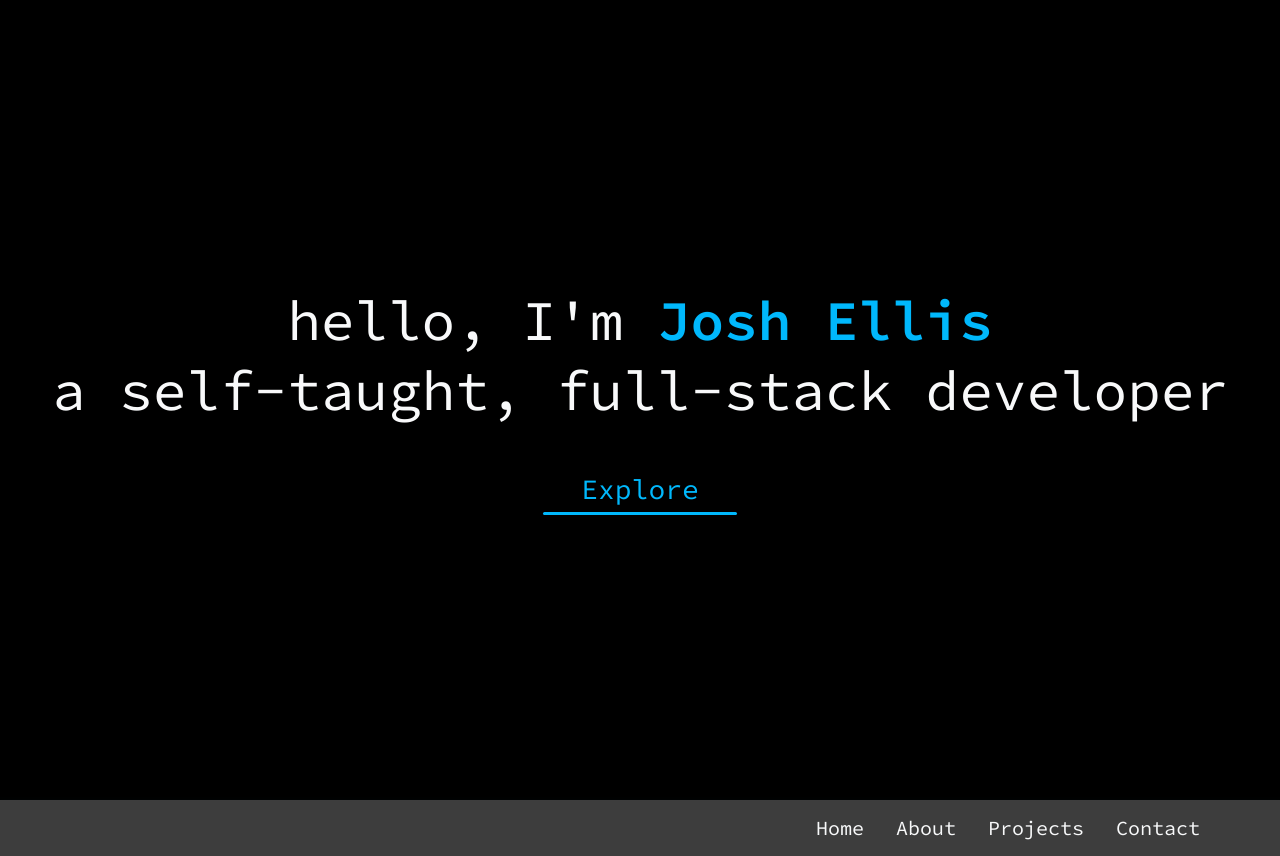
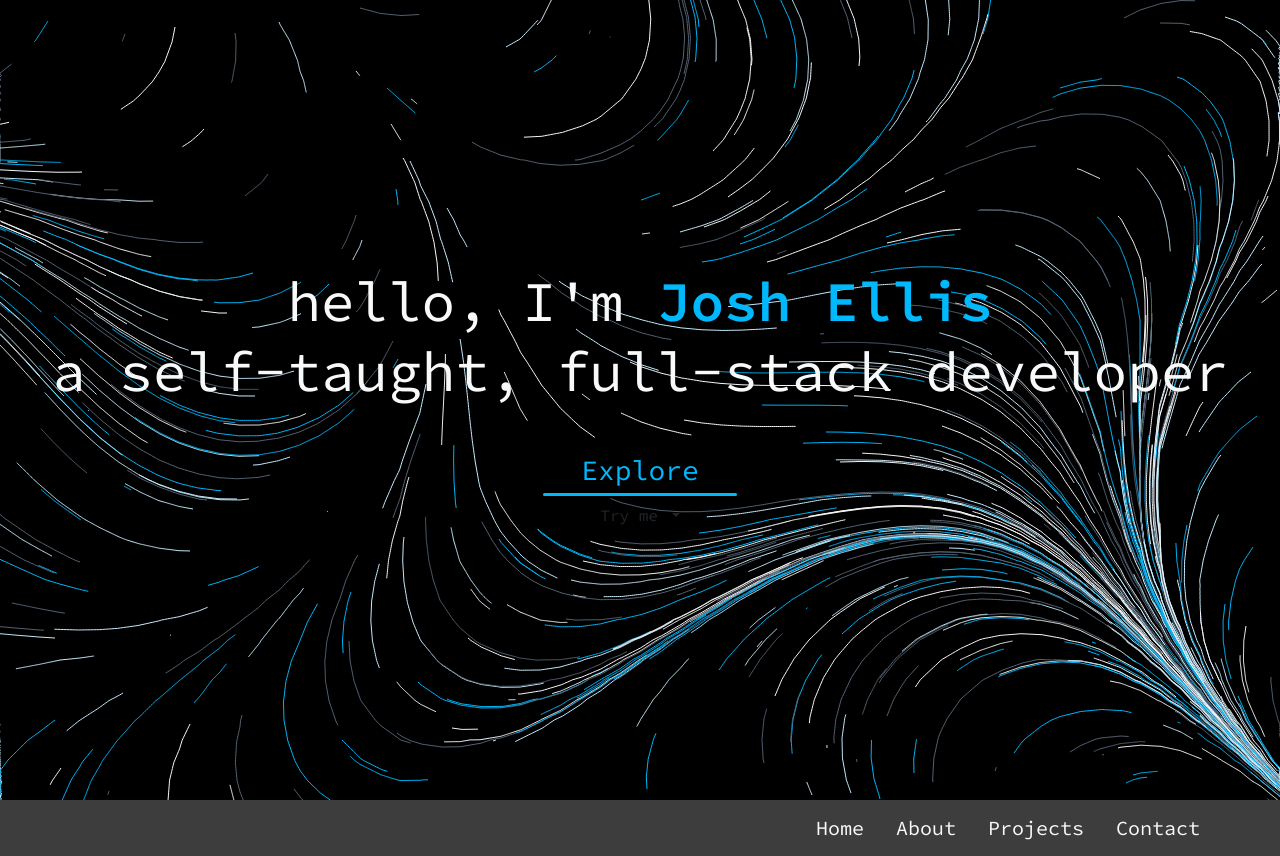
Before and after one commit to dJoshware/juiceellish.dev, a Flask app: page / in a window 1280 px wide. Shown: the top 856 px of the page. Run offline with Flask 3, Linux system fonts and the light colour scheme; some libraries are stand-ins or nearby versions; some web fonts are replaced.

Commit message:
Build canvas file for portfolio; Checkpoint before major update to playlist.html

```diff
--- a/web-apps/app.py
+++ b/web-apps/app.py
@@ -1,4 +1,4 @@
-import os, json
+import os
 
 from datetime import datetime as dt
 from dotenv import load_dotenv
@@ -9,7 +9,6 @@ from flask_session import Session
 from spotipy import Spotify
 from spotipy.oauth2 import SpotifyOAuth
 from spotipy.cache_handler import FlaskSessionCacheHandler
-import time
 
 
 # Load environment variables
@@ -463,15 +462,6 @@ def playlister_search(id):
     # Get user's selected playlist
     _playlist = sp.playlist(id)
 
-    # Playlist name
-    name = _playlist['name']
-
-    # Playlist description
-    description = _playlist['description']
-
-    # Playlist owner
-    owner = _playlist['owner']['display_name']
-
     # Flag for playlist cover check
     has_image = True
 
@@ -524,6 +514,9 @@ def playlister_search(id):
                                 'album_type': album['album_type'],
                                 'total_tracks': album['total_tracks']
                             }
+                            # Remove unnecessary album type
+                            if 'compilation' in album_details.values():
+                                continue
                             # Append to empty list
                             all_artist_albums.append(album_details)
                     # Increase offset of spotipy's 'search' function to iterate over all of artist's albums
@@ -569,7 +562,7 @@ def playlister_search(id):
     search_data = prepare_search_data(sorted_albums)
 
 
-    return render_template('playlister/search.html', name=name, id=id, username=username, sm_image=sm_image, image=image, has_image=has_image, description=description, owner=owner, search_data=search_data)
+    return render_template('playlister/search.html', id=id, username=username, sm_image=sm_image, image=image, has_image=has_image, search_data=search_data)
 
 
 @app.route('/playlister/add_to_playlist/<playlist>:<id>')
--- /dev/null
+++ b/web-apps/static/app.js
@@ -0,0 +1,311 @@
+$(document).ready(function() {
+
+    // Flow field script
+    var canvas = document.querySelector('.dynamic');
+
+    canvas.width = window.innerWidth;
+    canvas.height = window.innerHeight;
+
+    var c = canvas.getContext('2d');
+
+    window.addEventListener('resize', function() {
+        canvas.width = window.innerWidth;
+        canvas.height = window.innerHeight;
+        init();
+    });
+
+    class Particle {
+        constructor(effect) {
+            this.effect = effect;
+            this.x = Math.floor(Math.random() * this.effect.width);
+            this.y = Math.floor(Math.random() * this.effect.height);
+            this.speedX;
+            this.speedY;
+            this.speedModifier = Math.floor(Math.random() * 3 + 1);
+            this.history = [{x: this.x, y: this.y}];
+            this.maxLength = Math.floor(Math.random() * 200 + 50);
+            this.angle = 0;
+            this.timer = this.maxLength * 2;
+            this.colors = [
+                '#FAFAFA',
+                '#C7EEFF',
+                '#00B8FC',
+                '#546373'
+            ];
+            this.color = this.colors[Math.floor(Math.random() * this.colors.length)];
+        }
+        draw(context) {
+            context.beginPath();
+            context.moveTo(this.history[0].x, this.history[0].y);
+            for (let i = 0; i < this.history.length; i++) {
+                context.lineTo(this.history[i].x, this.history[i].y);
+            }
+            context.strokeStyle = this.color;
+            context.stroke();
+        }
+        update() {
+            this.timer--;
+            if (this.timer >= 1) {
+                let x = Math.floor(this.x / this.effect.cellSize);
+                let y = Math.floor(this.y / this.effect.cellSize);
+                let index = y * this.effect.cols + x;
+                this.angle = this.effect.flowField[index];
+
+                this.speedX = Math.cos(this.angle);
+                this.speedY = Math.sin(this.angle);
+                this.x += this.speedX * this.speedModifier;
+                this.y += this.speedY * this.speedModifier;
+
+                this.history.push({x: this.x, y: this.y});
+                if (this.history.length > this.maxLength) {
+                    this.history.shift();
+                }
+            } else if (this.history.length > 1) {
+                this.history.shift();
+            } else {
+                this.reset();
+            }
+        }
+        reset() {
+            this.x = Math.floor(Math.random() * this.effect.width);
+            this.y = Math.floor(Math.random() * this.effect.height);
+            this.history = [{x: this.x, y: this.y}];
+            this.timer = this.maxLength * 2;
+        }
+    }
+
+    class Effect {
+        constructor(width, height) {
+            this.width = width;
+            this.height = height;
+            this.particles = [];
+            this.numberOfParticles = 1000;
+            this.cellSize = 20;
+            this.rows;
+            this.cols;
+            this.flowField = [];
+            this.curve = 2;
+            this.zoom = 0.08;
+            this.init();
+        }
+        init() {
+            // create flow field
+            this.rows = Math.floor(this.height / this.cellSize);
+            this.cols = Math.floor(this.width / this.cellSize);
+            this.flowField = [];
+            for (let y = 0; y < this.rows; y++) {
+                for (let x = 0; x < this.cols; x++) {
+                    let angle = (Math.cos(x * this.zoom) + Math.sin(y * this.zoom)) * this.curve;
+                    this.flowField.push(angle);
+                }
+            }
+
+            // create particles
+            for (let i = 0; i < this.numberOfParticles; i++) {
+                this.particles.push(new Particle(this));
+            }
+        }
+        render(context) {
+            // this.drawGrid(context);
+            this.particles.forEach(particle => {
+                particle.draw(context);
+                particle.update();
+            });
+        }
+    }
+
+    var effect = new Effect(canvas.width, canvas.height);
+
+    function animateFlow() {
+        c.clearRect(0, 0, canvas.width, canvas.height);
+        effect.render(c);
+        requestAnimationFrame(animateFlow);
+    }
+
+
+    // Rain script
+    var rainColors = [
+        '#375A7F',
+        '#4D7CAE',
+        '#6A99CB'
+    ];
+
+    // Utility Functions for rain & snow
+    function randomIntFromRange(min, max) {
+        return Math.floor(Math.random() * (max - min + 1) + min);
+    }
+
+    function randomColor(colors) {
+        return colors[Math.floor(Math.random() * colors.length)];
+    }
+
+    function RainDrop(x, y, dx, dy, length, steepness, color) {
+        this.x = x;
+        this.y = y;
+        this.dx = dx;
+        this.dy = dy;
+        this.length = length;
+        this.steepness = steepness;
+        this.color = color;
+
+        this.angle = Math.PI / 4 + this.steepness;
+
+        this.draw = function() {
+            c.beginPath();
+            c.moveTo(this.x, this.y);
+            c.lineTo(this.x + this.length * Math.cos(this.angle), this.y + this.length * Math.sin(this.angle));
+            c.lineWidth = 2;
+            c.strokeStyle = this.color;
+            c.stroke();
+        }
+
+        this.update = function() {
+            if (this.y + this.length > canvas.height) {
+                this.x = randomIntFromRange(0, canvas.width);
+                this.y = 0;
+            }
+            if (this.x + this.length > canvas.width) {
+                this.y = randomIntFromRange(0, canvas.height);
+                this.x = 0;
+            }
+
+            this.x += this.dx;
+            this.y += this.dy;
+
+            this.draw();
+        }
+
+    }
+
+    var rainArray = [];
+
+    function initRain() {
+        rainArray = []
+        var steepness = Math.PI / 12;
+        for (var i = 0; i < 4000; i++) {
+            var x = randomIntFromRange(0, canvas.width);
+            var y = randomIntFromRange(0, canvas.height);
+            var dx = randomIntFromRange(3, 4) * 0.4;
+            var dy = randomIntFromRange(4, 5);
+            var length = randomIntFromRange(12, 17);
+            var color = randomColor(rainColors);
+            rainArray.push(new RainDrop(
+                x, // x coordinate
+                y, // y coordinate
+                dx, // x velocity
+                dy, // y velocity
+                length, // object length
+                steepness, // object angle
+                color // object color
+            ));
+        }
+    }
+
+    function animateRain() {
+        requestAnimationFrame(animateRain);
+        c.clearRect(0, 0, canvas.width, canvas.height);
+
+        for (var i = 0; i < rainArray.length; i++) {
+            rainArray[i].update();
+        }
+    }
+
+
+    // Snow script
+    var snowColors = [
+        '#F4F4F2',
+        '#E8E8E8',
+        '#BBBFCA'
+    ];
+
+    function Circle(x, y, dx, dy, radius, color) {
+        this.x = x;
+        this.y = y;
+        this.dx = dx;
+        this.dy = dy;
+        this.radius = radius;
+        this.color = color;
+
+        this.draw = function() {
+            c.beginPath();
+            c.arc(this.x, this.y, this.radius, 0, Math.PI * 2, false);
+            c.fillStyle = this.color;
+            c.fill();
+        }
+
+        this.update = function() {
+            if (this.y + this.radius > canvas.height) {
+                this.x = randomIntFromRange(0, canvas.width);
+                this.y = 0;
+            }
+            if (this.x + this.radius > canvas.width) {
+                this.y = randomIntFromRange(0, canvas.height);
+                this.x = 0;
+            }
+
+            this.x += this.dx;
+            this.y += this.dy;
+
+            this.draw();
+        }
+
+    }
+
+    var circleArray = [];
+
+    function initSnow() {
+        circleArray = []
+        for (var i = 0; i < 3000; i++) {
+            var x = randomIntFromRange(0, canvas.width + radius);
+            var y = randomIntFromRange(0, canvas.height + radius);
+            var dx = randomIntFromRange(2, 3) * 0.2;
+            var dy = randomIntFromRange(3, 4) * 0.4;
+            var radius = randomIntFromRange(1, 2);
+            var color = randomColor(snowColors);
+            circleArray.push(new Circle(
+                x, // x coordinate
+                y, // y coordinate
+                dx, // x velocity
+                dy, // y velocity
+                radius, // object radius
+                color // object color
+            ));
+        }
+    }
+
+    function animateSnow() {
+        requestAnimationFrame(animateSnow);
+        c.clearRect(0, 0, canvas.width, canvas.height);
+
+        for (var i = 0; i < circleArray.length; i++) {
+            circleArray[i].update();
+        }
+    }
+
+
+    // Function to initialize selected animation
+    function initAnimation(animationType) {
+        switch (animationType) {
+            case 'flow':
+                animateFlow();
+                break;
+            case 'rain':
+                initRain();
+                animateRain();
+                break;
+            case 'snow':
+                initSnow();
+                animateSnow();
+                break;
+            default:
+                // Do nothing
+        }
+    }
+
+    $('.dropdown-item').click(function(e) {
+        e.preventDefault();
+        var selectedAnimation = $(this).attr('id');
+        initAnimation(selectedAnimation);
+    })
+
+});
--- /dev/null
+++ b/web-apps/static/flow.js
@@ -0,0 +1,146 @@
+$(document).ready(function() {
+
+    var canvas = document.querySelector('.dynamic');
+
+    canvas.width = window.innerWidth;
+    canvas.height = window.innerHeight;
+
+    var c = canvas.getContext('2d');
+
+    c.fillStyle = 'white';
+    c.strokeStyle = 'white';
+
+    window.addEventListener('resize', function() {
+        canvas.width = window.innerWidth;
+        canvas.height = window.innerHeight;
+    });
+
+    class Particle {
+        constructor(effect) {
+            this.effect = effect;
+            this.x = Math.floor(Math.random() * this.effect.width);
+            this.y = Math.floor(Math.random() * this.effect.height);
+            this.speedX;
+            this.speedY;
+            this.speedModifier = Math.floor(Math.random() * 3 + 1);
+            this.history = [{x: this.x, y: this.y}];
+            this.maxLength = Math.floor(Math.random() * 200 + 50);
+            this.angle = 0;
+            this.timer = this.maxLength * 2;
+            this.colors = [
+                '#FAFAFA',
+                '#C7EEFF',
+                '#00B8FC',
+                '#546373',
+                // '#00B8FC',
+                // '#8cdcfa',
+                // '#2d7a96',
+                // '#0582b0'
+            ];
+            this.color = this.colors[Math.floor(Math.random() * this.colors.length)];
+        }
+        draw(context) {
+            context.beginPath();
+            context.moveTo(this.history[0].x, this.history[0].y);
+            for (let i = 0; i < this.history.length; i++) {
+                context.lineTo(this.history[i].x, this.history[i].y);
+            }
+            context.strokeStyle = this.color;
+            context.stroke();
+        }
+        update() {
+            this.timer--;
+            if (this.timer >= 1) {
+                let x = Math.floor(this.x / this.effect.cellSize);
+                let y = Math.floor(this.y / this.effect.cellSize);
+                let index = y * this.effect.cols + x;
+                this.angle = this.effect.flowField[index];
+
+                this.speedX = Math.cos(this.angle);
+                this.speedY = Math.sin(this.angle);
+                this.x += this.speedX * this.speedModifier;
+                this.y += this.speedY * this.speedModifier;
+
+                this.history.push({x: this.x, y: this.y});
+                if (this.history.length > this.maxLength) {
+                    this.history.shift();
+                }
+            } else if (this.history.length > 1) {
+                this.history.shift();
+            } else {
+                this.reset();
+            }
+        }
+        reset() {
+            this.x = Math.floor(Math.random() * this.effect.width);
+            this.y = Math.floor(Math.random() * this.effect.height);
+            this.history = [{x: this.x, y: this.y}];
+            this.timer = this.maxLength * 2;
+        }
+    }
+
+    class Effect {
+        constructor(width, height) {
+            this.width = width;
+            this.height = height;
+            this.particles = [];
+            this.numberOfParticles = 1000;
+            this.cellSize = 20;
+            this.rows;
+            this.cols;
+            this.flowField = [];
+            this.curve = 2;
+            this.zoom = 0.08;
+            this.init();
+        }
+        init() {
+            // create flow field
+            this.rows = Math.floor(this.height / this.cellSize);
+            this.cols = Math.floor(this.width / this.cellSize);
+            this.flowField = [];
+            for (let y = 0; y < this.rows; y++) {
+                for (let x = 0; x < this.cols; x++) {
+                    let angle = (Math.cos(x * this.zoom) + Math.sin(y * this.zoom)) * this.curve;
+                    this.flowField.push(angle);
+                }
+            }
+
+            // create particles
+            for (let i = 0; i < this.numberOfParticles; i++) {
+                this.particles.push(new Particle(this));
+            }
+        }
+        // drawGrid(context) {
+        //     for (let c = 0; c < this.cols; c++) {
+        //         context.beginPath();
+        //         context.moveTo(this.cellSize * c, 0);
+        //         context.lineTo(this.cellSize * c, this.height);
+        //         context.stroke();
+        //     }
+        //     for (let r = 0; r < this.rows; r++) {
+        //         context.beginPath();
+        //         context.moveTo(0, this.cellSize * r);
+        //         context.lineTo(this.width, this.cellSize * r);
+        //         context.stroke();
+        //     }
+        // }
+        render(context) {
+            // this.drawGrid(context);
+            this.particles.forEach(particle => {
+                particle.draw(context);
+                particle.update();
+            });
+        }
+    }
+
+    var effect = new Effect(canvas.width, canvas.height);
+
+    function animate() {
+        c.clearRect(0, 0, canvas.width, canvas.height);
+        effect.render(c);
+        requestAnimationFrame(animate);
+    }
+
+    animate();
+
+});
--- a/web-apps/static/playlister/app.js
+++ b/web-apps/static/playlister/app.js
@@ -63,10 +63,11 @@ $(document).ready(function() {
         return false;
     });
 
+    // Function to remove alerts
     $('.bi-x').on('click', function(e) {
         e.preventDefault();
         $(this).parent().remove();
-    })
+    });
 
     // Setup 'PUT' request for custom cover image
     // NEEDS WORK
--- a/web-apps/static/playlister/styles.css
+++ b/web-apps/static/playlister/styles.css
@@ -1,7 +1,7 @@
 /* Adobe fonts -> 'Cubano' & 'Bryant Web' */
 @import url("https://use.typekit.net/nbg5qht.css");
 /* Google fonts */
-@import url('https://fonts.googleapis.com/css2?family=Josefin+Sans:wght@100;200;300;400;500;600;700&family=Oswald:wght@100;200;300;400;500;600;700&display=swap');
+@import url('https://fonts.googleapis.com/css2?family=Montserrat:wght@100;200;300;400;500;600;700;800;900&display=swap');
 
 
 :root {
@@ -17,7 +17,7 @@ body {
     color: var(--text-color);
     display: flex;
     flex-direction: column;
-    font-family: 'bryant-web', sans-serif;
+    font-family: 'Montserrat', sans-serif;
     font-weight: 400;
     letter-spacing: 0.05rem;
 }
@@ -82,7 +82,7 @@ section,
 }
 .add-to-playlist {
     margin: .5rem 0;
-    width: 181px;
+    width: fit-content;
 }
 .song-list {
     width: 100%;
--- a/web-apps/static/styles.css
+++ b/web-apps/static/styles.css
@@ -73,11 +73,6 @@ a {
     position: relative;
     width: 100%;
     z-index: 999;
-}
-canvas {
-    aspect-ratio: auto 1400 / 950;
-    overflow: clip;
-    overflow-clip-margin: content-box;
 }
 .canvas {
     background-color: black;
@@ -194,7 +189,7 @@ canvas {
     }
 }
 .heading-link::after {
-    background-color: black;
+    background-color: transparent;
     bottom: -4rem;
     content: '\2193';
     font-family: 'Inconsolata', monospace;
--- a/web-apps/templates/index.html
+++ b/web-apps/templates/index.html
@@ -21,6 +21,16 @@
                     Explore
                 </div>
             </a>
+            <div class="background dropdown-center">
+                <button aria-expanded='false' class="btn dropdown-toggle"data-bs-toggle='dropdown' id="drop-btn" type="button">
+                    Try me
+                </button>
+                <ul class="dropdown-menu text-center">
+                    <li><a class="dropdown-item" href="#" id="flow">Flow</a></li>
+                    <li><a class="dropdown-item" href="#" id="rain">Rain</a></li>
+                    <li><a class="dropdown-item" href="#" id="snow">Snow</a></li>
+                </ul>
+            </div>
         </div>
     </div>
     <nav class="nav_bar">
--- a/web-apps/templates/layout.html
+++ b/web-apps/templates/layout.html
@@ -25,8 +25,8 @@
     <!-- Custom styles -->
     <link rel="stylesheet" href="{{ url_for('static', filename='styles.css') }}">
     <!-- Custom canvas JS -->
-    <!-- <script src="{{ url_for('static', filename='snow.js') }}"></script>
-    <script src="{{ url_for('static', filename='rain.js') }}"></script> -->
+    <script src="{{ url_for('static', filename='app.js') }}"></script>
+    <script src="{{ url_for('static', filename='flow.js') }}"></script>
 
     <!-- Favicon -->
     <link rel="icon" type="image/x-icon" href="{{ url_for('static', filename='images/4390.png') }}">
--- a/web-apps/templates/playlister/search.html
+++ b/web-apps/templates/playlister/search.html
@@ -47,6 +47,7 @@
                         <button class="btn btn-outline-info" id="button-addon2" type="submit">Search</button>
                     </div>
                 </div>
+                <div class="accordion mb-3" id="accordionParent">
                 {% if not search_data %}
                     <div class="d-flex justify-content-center"></div>
                 {% else %}
```
Also changed, not shown: web-apps/templates/playlister/playlist.html (+0 -26 lines).
